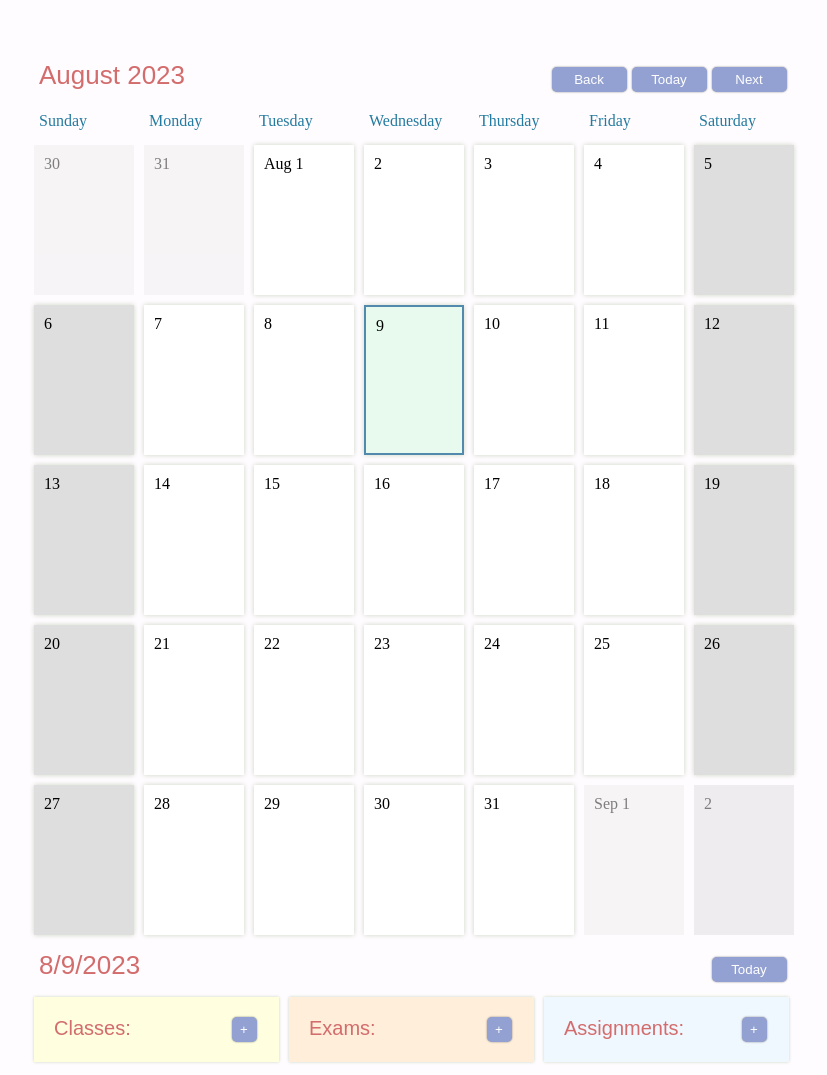
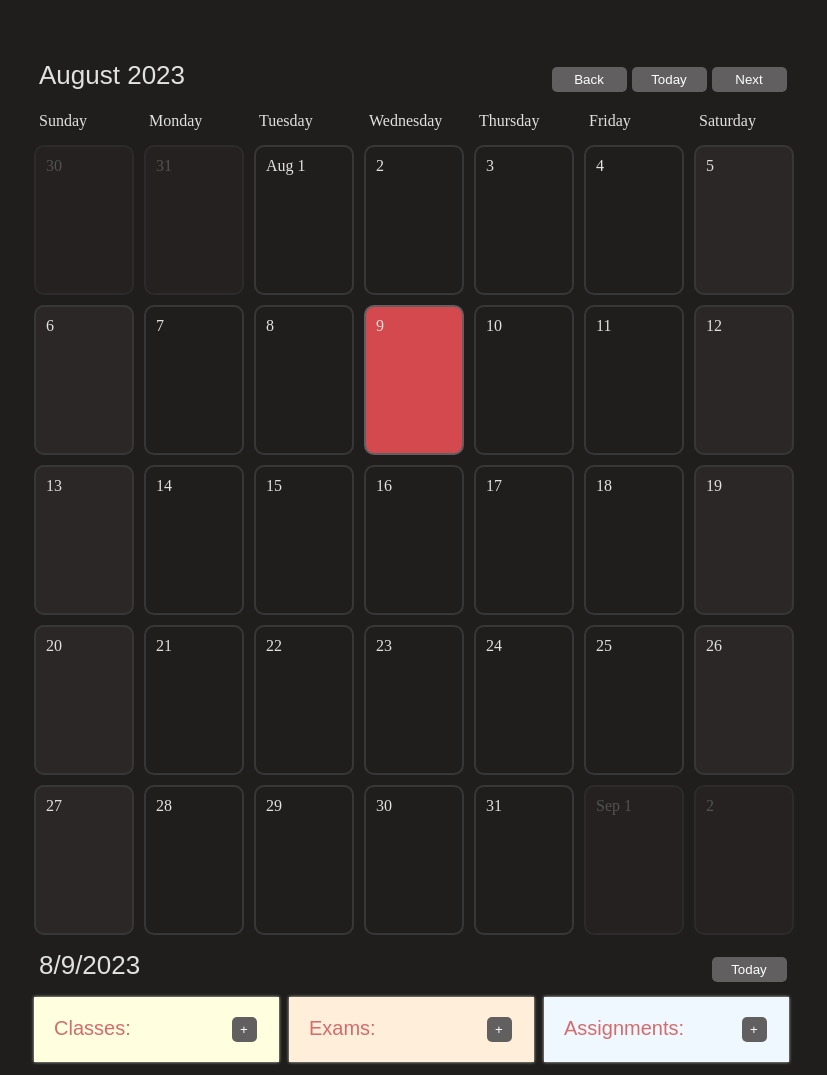
Before and after one commit to Virgarg7/MERN_CALENDAR, a React (Vite) app: page / in a window 1280 px wide. Shown: the whole page, without its empty margins (226-1053 px from the left). Built offline with nearby package versions, Linux system fonts and the light colour scheme.

Commit message:
Changed css to dark

```diff
--- a/src/style.css
+++ b/src/style.css
@@ -2,14 +2,14 @@ body {
   display: flex;
   margin-top: 50px;
   justify-content: center;
-  background-color: #FFFCFF;
+  background-color: #201e1d;
 }
 button {
   margin-right: 2.5px;
   margin-left: 2.5px;
   width: 75px;
   cursor: pointer;
-  box-shadow: 0px 0px 2px gray;
+  box-shadow: 0px 0px 0px gray;
   border: none;
   outline: none;
   padding: 5px;
@@ -19,26 +19,26 @@ button {
 
 #CurrentBoxHeader {
   padding: 10px;
-  color: #d36c6c;
+  color: #e1e1e0;
   font-size: 26px;
   font-family: sans-serif;
   display: flex;
   justify-content: space-between;
 }
 #CurrentBoxHeader button {
-  background-color:#92a1d1;
+  background-color:#615f5f;
 }
 
 #header {
   padding: 10px;
-  color: #d36c6c;
+  color: #e1e1e0;
   font-size: 26px;
   font-family: sans-serif;
   display: flex;
   justify-content: space-between;
 }
 #header button {
-  background-color:#92a1d1;
+  background-color:#615f5f;
 }
 #container {
   width: 770px;
@@ -46,7 +46,7 @@ button {
 #weekdays {
   width: 100%;
   display: flex;
-  color: #247BA0;
+  color: #e1e1e0;
 }
 #weekdays div {
   width: 100px;
@@ -64,12 +64,15 @@ button {
   height: 150px;
   cursor: pointer;
   box-sizing: border-box;
-  background-color: white;
+  background-color: #201e1d;
+  border: 2px solid #383737;
+  border-radius: 10px;
   margin: 5px;
-  box-shadow: 0px 0px 5px #CBD4C2;
+  box-shadow: 0px 0px 0px #CBD4C2;
   display: flex;
   flex-direction: column;
   justify-content: space-between;
+  color: #e1e1e0;
 }
 .assignment {
   width: 210px;
@@ -129,31 +132,31 @@ button {
   background-color: white;
 }
 .day:hover {
-  background-color: #e8faed;
+  background-color: #D3494E;
 }
 
 .day + .today:hover {
-  background-color: #e8faed;
+  background-color: #D3494E;
 }
 
 .day + .isWeekend:hover {
-  background-color: #e8faed;
+  background-color: #D3494E;
 }
 
 .day + .today {
-  background-color:#e8f4fa;
-  border: 2px solid #528AAE;
+  background-color:#615f5f;
+  border: 2px solid #615f5f;
 }
 .day + .isWeekend {
-  background-color:#DEDEDE;
+  background-color:#2a2726;
 }
 .day + .currentDay {
-  background-color:#e8faed;
+  background-color:#D3494E;
 }
 .eventSchedule {
   font-size: 13px;
   padding: 3px;
-  background-color: #58bae4;
+  background-color: #244858;
   color: white;
   border-radius: 5px;
   max-height: 55px;
@@ -162,7 +165,7 @@ button {
 .eventExam {
   font-size: 13px;
   padding: 3px;
-  background-color: #58bae4;
+  background-color: #244858;
   color: white;
   border-radius: 5px;
   max-height: 55px;
@@ -171,14 +174,15 @@ button {
 .eventAssignment {
   font-size: 13px;
   padding: 3px;
-  background-color: #58bae4;
+  background-color: #244858;
   color: white;
   border-radius: 5px;
   max-height: 55px;
   overflow: hidden;
 }
 .padding {
-  background-color: #EEEEED;
+  color: #868585;
+  background-color: #282424;
   opacity: .5;
   box-shadow: none !important;
 }
@@ -211,7 +215,7 @@ button {
 }
 #AssignmentBoxHeader button {
   width: 25px;
-  background-color:#92a1d1;
+  background-color:#615f5f;
 }
 #ExamBoxHeader {
   padding: 10px;
@@ -223,7 +227,7 @@ button {
 }
 #ExamBoxHeader button {
   width: 25px;
-  background-color:#92a1d1;
+  background-color:#615f5f;
 }
 #ScheduleBoxHeader {
   padding: 10px;
@@ -235,7 +239,7 @@ button {
 }
 #ScheduleBoxHeader button {
   width: 25px;
-  background-color:#92a1d1;
+  background-color:#615f5f;
 }
 .schedules {
   background-color: #ffffe0;
```
